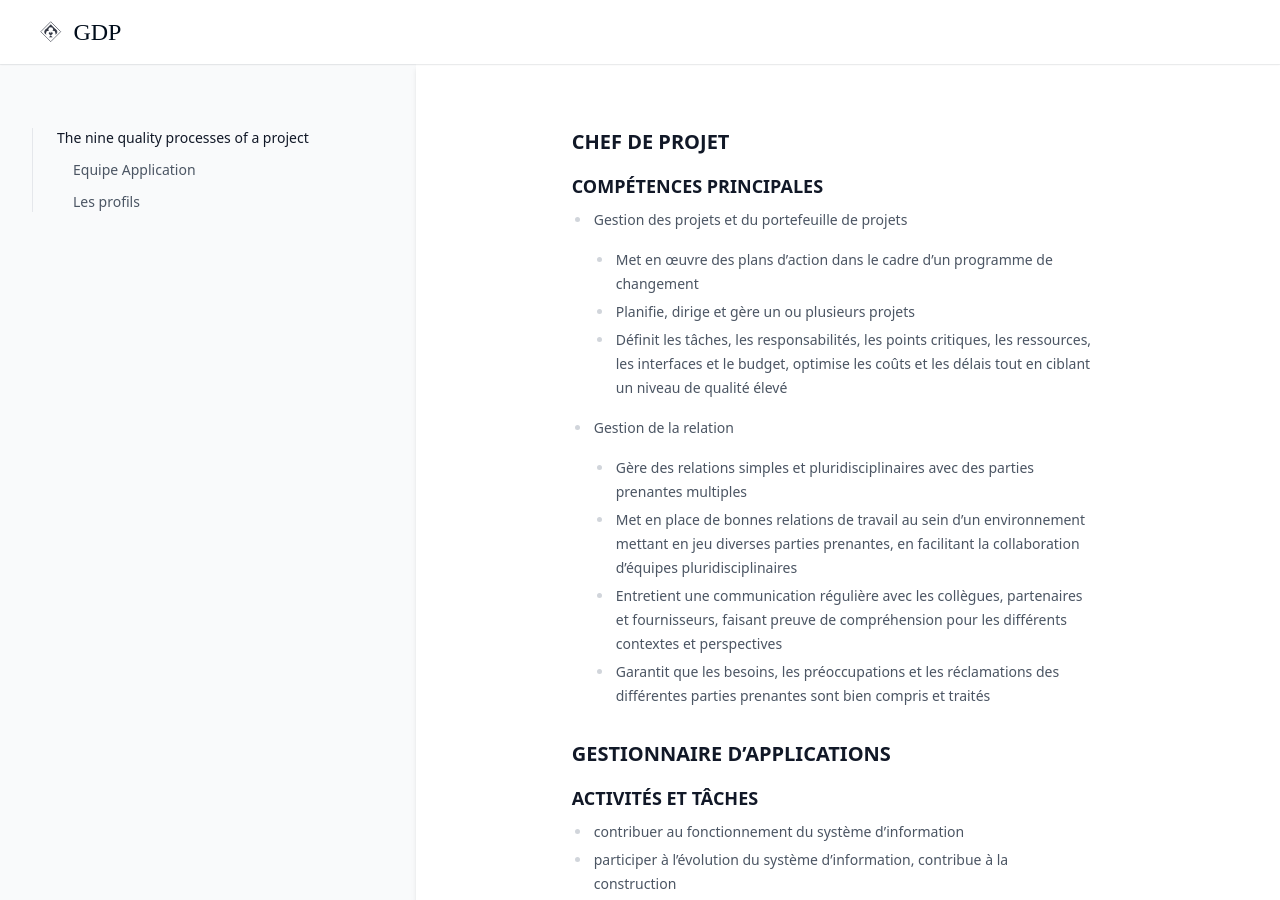
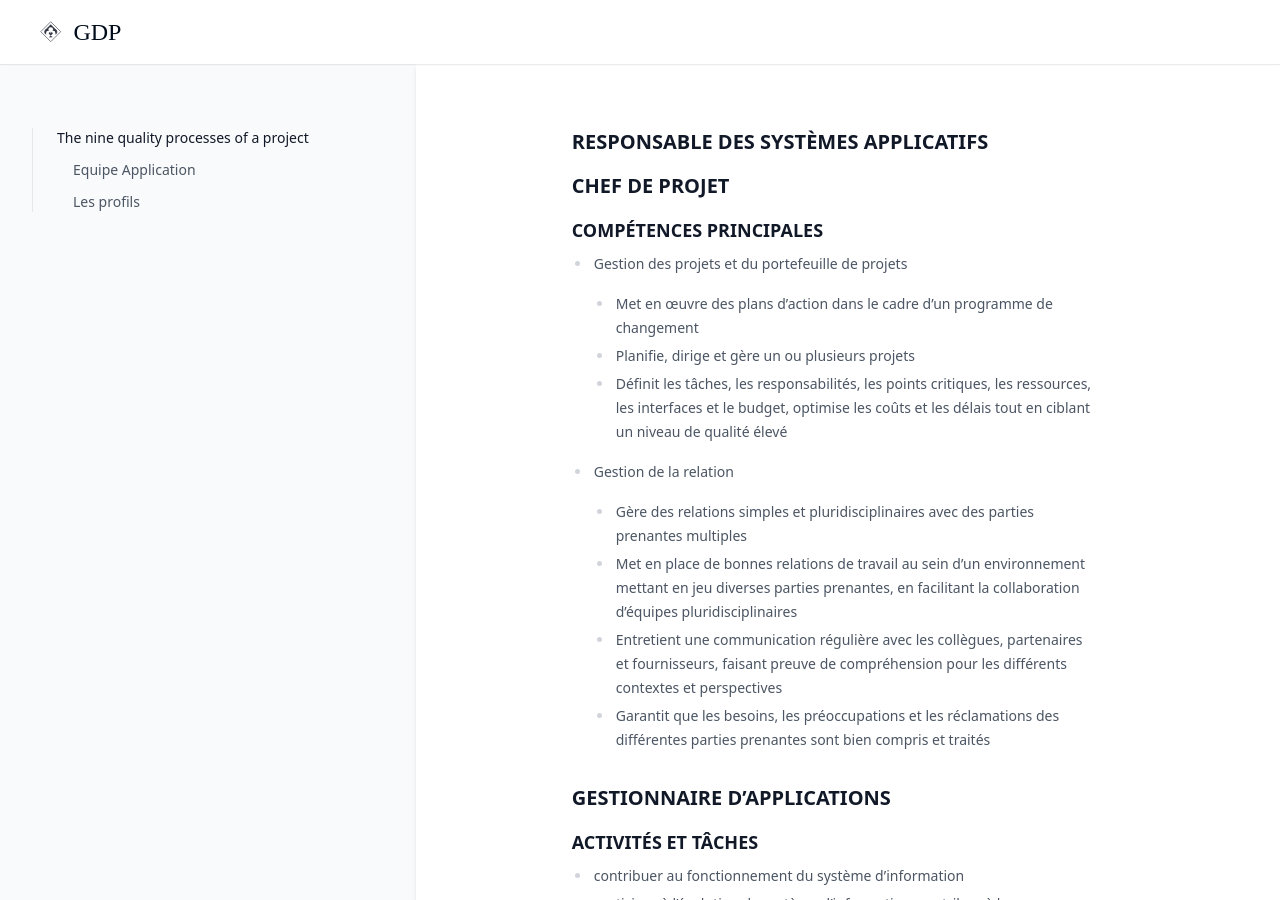
Before and after one commit to greglejeune/ebook, a Jekyll site: the page built from _gdp/profils.md, in a window 1280 px wide and 900 px high. Built offline with Jekyll 4.4.1, drawn with Linux system fonts in a browser that asks for light colours.

Commit message:
Update profils.md

```diff
--- a/_gdp/profils.md
+++ b/_gdp/profils.md
@@ -3,6 +3,8 @@ layout: gdp
 title: "Les profils"
 category: process
 ---
+
+## RESPONSABLE DES SYSTÈMES APPLICATIFS
 
 ## CHEF DE PROJET
 
```
